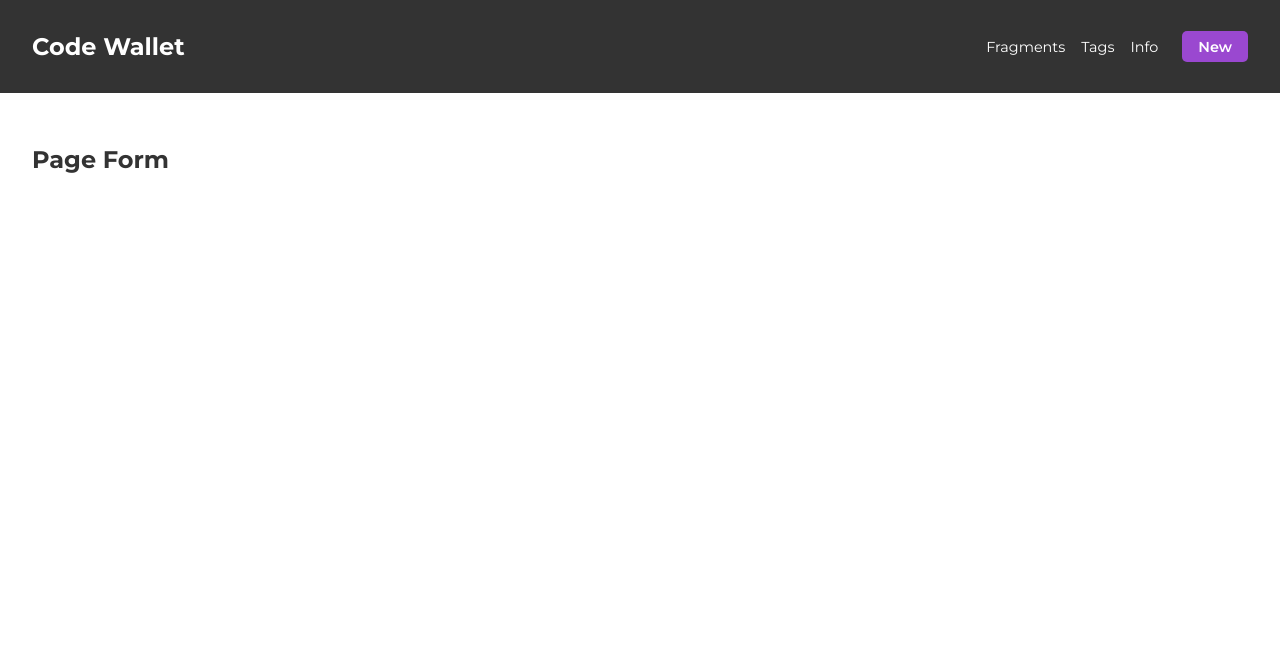
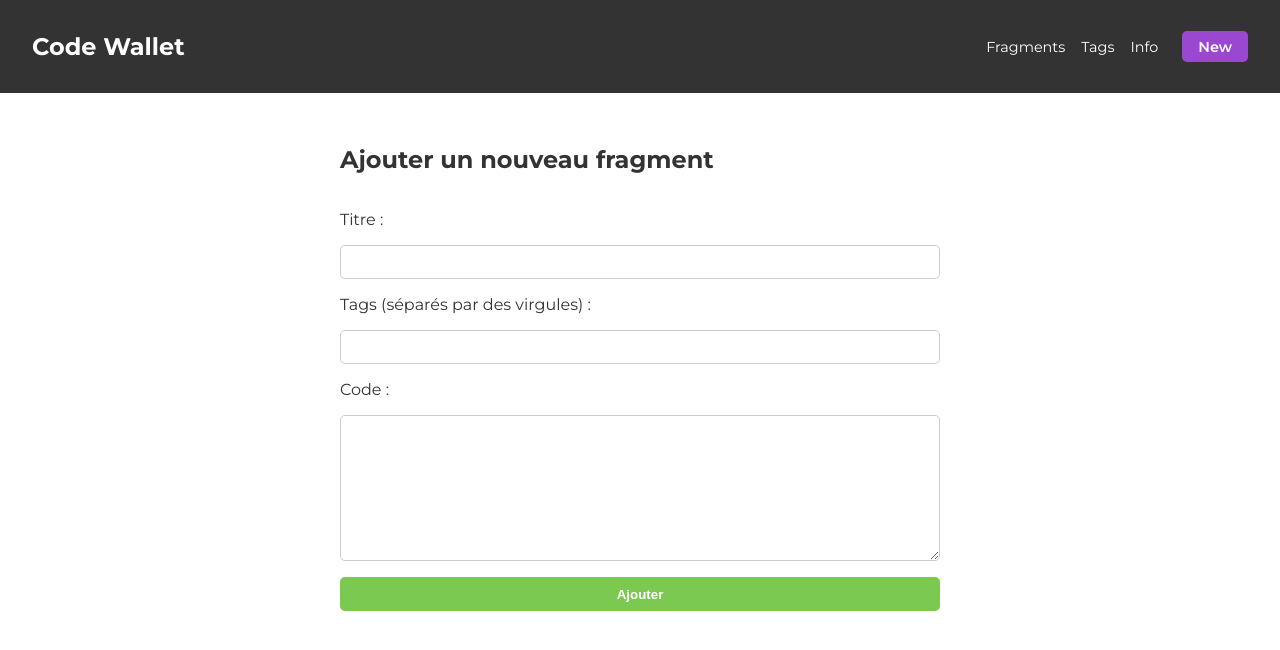
Before and after one commit to Manel28/code-wallet, a React (Vite) app: page /new in a window 1280 px wide. Shown: the top 650 px of the page. Built offline with nearby package versions, Linux system fonts and the light colour scheme.

Commit message:
enregistrer les donnees dans un fichier json

```diff
--- a/package.json
+++ b/package.json
@@ -11,6 +11,7 @@
     "electron": "electron electron-main.cjs"
   },
   "dependencies": {
+    "lowdb": "^3.0.0",
     "react": "^19.0.0",
     "react-dom": "^19.0.0",
     "react-router-dom": "^7.5.1"
--- a/src/App.jsx
+++ b/src/App.jsx
@@ -14,9 +14,11 @@ function App() {
     <main className="main">
       <Routes>
         <Route path="/" element={<Fragments />} />
+
         <Route path="/fragments" element={<Fragments />} />
         <Route path="/tags" element={<Tags />} />
         <Route path="/info" element={<Info />} />
+
         <Route path="/new" element={<Form />} />
       </Routes>
     </main>
--- a/src/components/Header.jsx
+++ b/src/components/Header.jsx
@@ -4,9 +4,10 @@ function Header() {
       <header>
         <h1>Code Wallet</h1>
         <nav>
-        <Link to="/fragments">Fragments</Link>
+               <Link to="/fragments">Fragments</Link>
         <Link to="/tags">Tags</Link>
         <Link to="/info">Info</Link>
+
         <Link to="/new" className="new">New</Link>
 
         </nav>
--- a/src/pages/Form.jsx
+++ b/src/pages/Form.jsx
@@ -1,5 +1,62 @@
-function Form () {
-    return <h2>Page Form</h2>;
-  }
+import { useState } from 'react';
+import { useNavigate } from 'react-router-dom';
 
-  export default Form;
+// ✅ Utilisation sécurisée
+const { sendFragment } = window.electronAPI || {};
+
+function Form() {
+  const [title, setTitle] = useState('');
+  const [tags, setTags] = useState('');
+  const [code, setCode] = useState('');
+  const navigate = useNavigate();
+
+  const handleSubmit = (e) => {
+    e.preventDefault();
+
+    const fragment = {
+      title,
+      tags: tags.split(',').map(tag => tag.trim()),
+      code
+    };
+
+    if (sendFragment) {
+      sendFragment(fragment);
+      navigate('/fragments');
+    } else {
+      console.error('electronAPI non disponible');
+    }
+  };
+
+  return (
+    <form onSubmit={handleSubmit} className="form">
+      <h2>Ajouter un nouveau fragment</h2>
+
+      <label>Titre :</label>
+      <input
+        type="text"
+        value={title}
+        onChange={(e) => setTitle(e.target.value)}
+        required
+      />
+
+      <label>Tags (séparés par des virgules) :</label>
+      <input
+        type="text"
+        value={tags}
+        onChange={(e) => setTags(e.target.value)}
+      />
+
+      <label>Code :</label>
+      <textarea
+        rows="8"
+        value={code}
+        onChange={(e) => setCode(e.target.value)}
+        required
+      ></textarea>
+
+      <button type="submit">Ajouter</button>
+    </form>
+  );
+}
+
+export default Form;
--- a/src/style.css
+++ b/src/style.css
@@ -55,3 +55,36 @@ nav a {
 main {
   padding: 2rem;
 }
+.form {
+    max-width: 600px;
+    margin: 0 auto;
+    display: flex;
+    flex-direction: column;
+    gap: 1rem;
+  }
+
+  .form input,
+  .form textarea {
+    font-family: 'Montserrat', sans-serif;
+    padding: 0.5rem;
+    border: 1px solid #ccc;
+    border-radius: 5px;
+  }
+
+  .form button {
+    background-color: #7BC950;
+    color: white;
+    border: none;
+    padding: 0.6rem 1.2rem;
+    border-radius: 5px;
+    font-weight: 600;
+    cursor: pointer;
+  }
+
+  .form button:hover {
+    background-color: #68b142;
+  }
+  ul {
+    list-style: none;
+    padding: 0;
+  }
```
Also changed, not shown: electron-main.cjs (+26 -2 lines), preload.js (added, +10 -0 lines), 1 other file (tests, documents, lock files or other folders).
